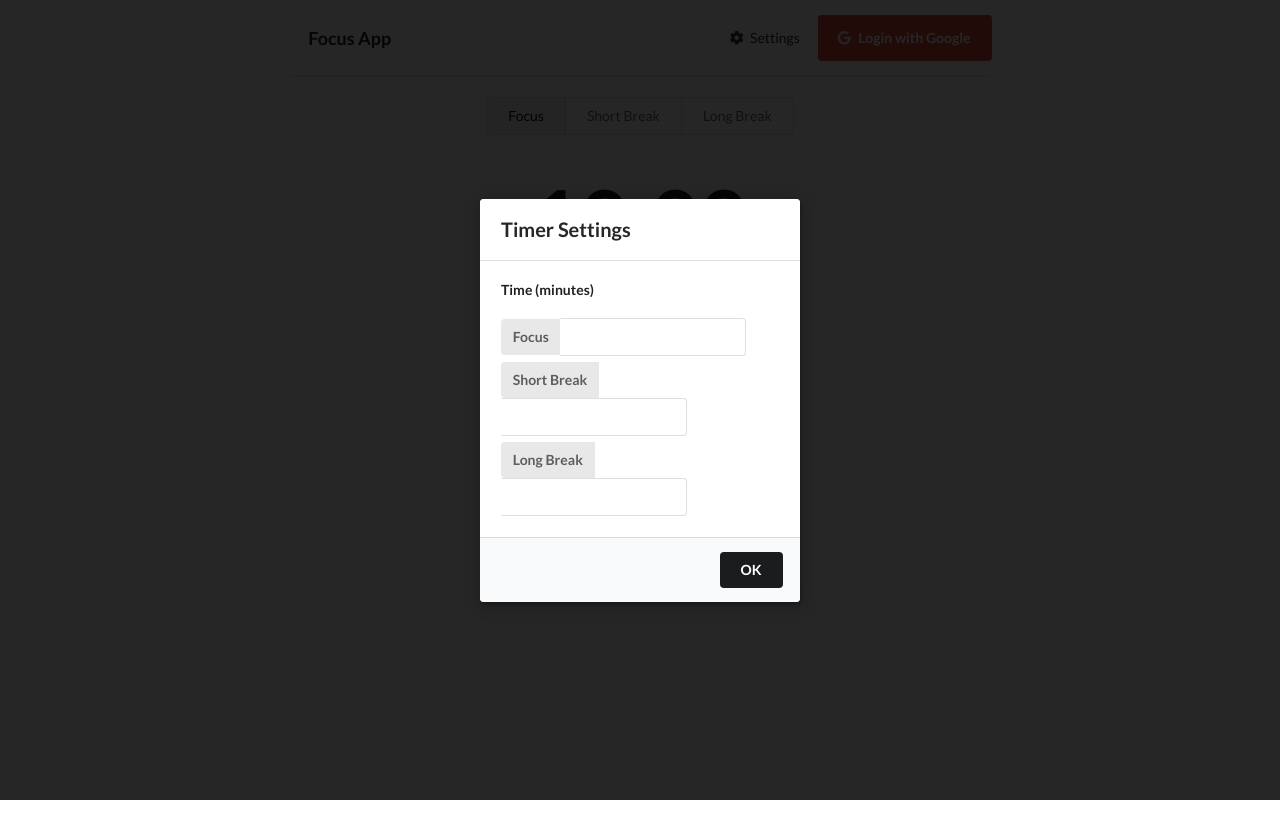
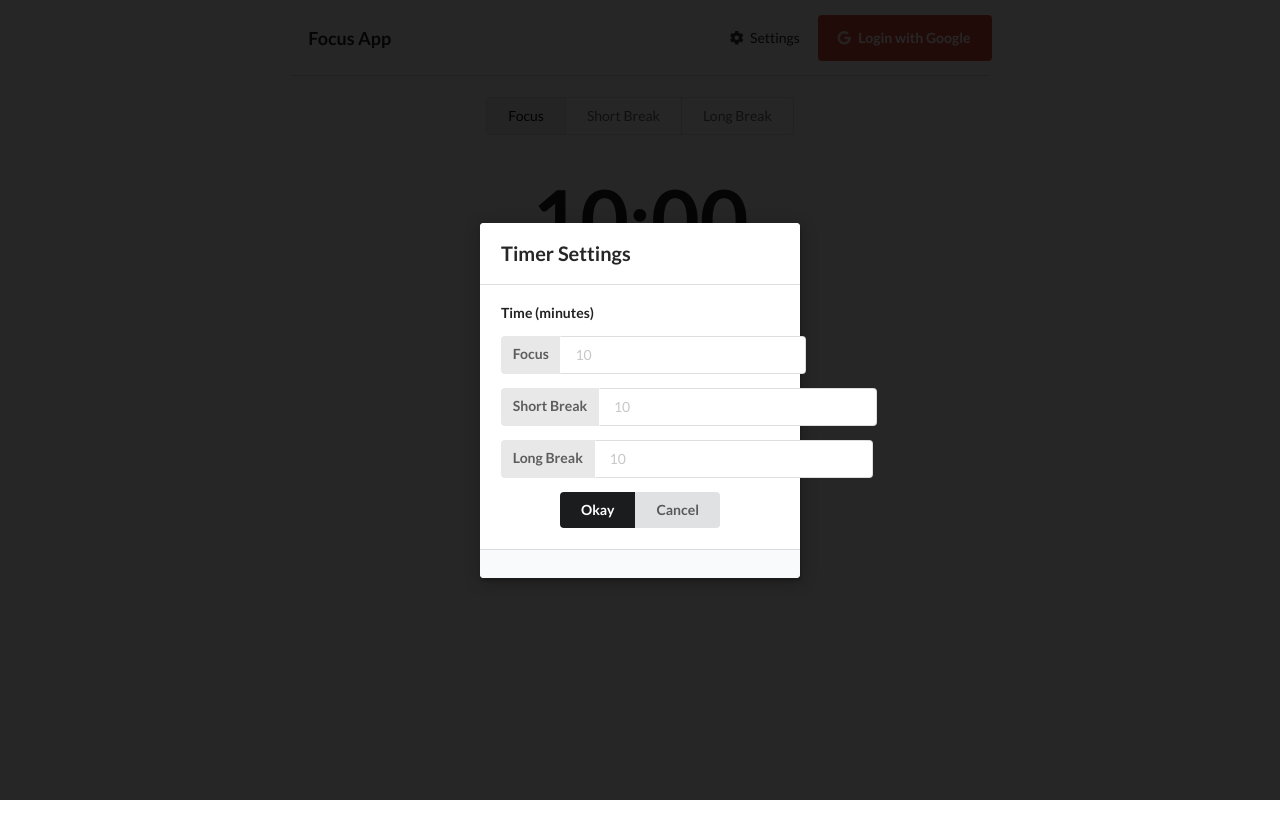
Before and after one commit to LukasV3/productivity-timer, a React (Create React App) app: page /settings in a window 1280 px wide. Built offline with nearby package versions, Linux system fonts and the light colour scheme.

Commit message:
implemented settings form using react-final-form

```diff
--- a/package.json
+++ b/package.json
@@ -6,8 +6,10 @@
     "@testing-library/jest-dom": "^5.11.9",
     "@testing-library/react": "^11.2.3",
     "@testing-library/user-event": "^12.6.2",
+    "final-form": "^4.20.1",
     "react": "^17.0.1",
     "react-dom": "^17.0.1",
+    "react-final-form": "^6.5.2",
     "react-router-dom": "^5.2.0",
     "react-scripts": "4.0.1",
     "web-vitals": "^0.2.4"
--- a/src/components/App.js
+++ b/src/components/App.js
@@ -3,7 +3,7 @@ import { Router, Route } from "react-router-dom";
 
 import Header from "./Header";
 import Timer from "./Timer";
-import Settings from "./Settings";
+import SettingsForm from "./SettingsForm";
 import history from "../history";
 
 const App = () => {
@@ -13,7 +13,7 @@ const App = () => {
         <Header />
         <div className="ui divider"></div>
         <Timer />
-        <Route path="/settings" exact component={Settings} />
+        <Route path="/settings" exact component={SettingsForm} />
       </div>
     </Router>
   );
--- a/src/components/Modal.js
+++ b/src/components/Modal.js
@@ -11,7 +11,7 @@ const Modal = (props) => {
       >
         <div className="header">{props.title}</div>
         <div className="content">{props.content}</div>
-        <div className="actions">{props.actions}</div>
+        <div className="actions"></div>
       </div>
     </div>,
     document.querySelector("#modal")
--- a/src/components/Settings.js
+++ /dev/null
@@ -1,49 +0,0 @@
-import React from "react";
-import Modal from "./Modal";
-import history from "../history";
-
-class Settings extends React.Component {
-  renderActions() {
-    return (
-      <button onClick={() => history.push("/")} className="ui button black">
-        OK
-      </button>
-    );
-  }
-
-  renderContent() {
-    return (
-      <div className="ui center aligned list">
-        <h5 className="ui item">Time (minutes)</h5>
-
-        <div className="ui item labeled input ">
-          <div className="ui label">Focus</div>
-          <input type="number" />
-        </div>
-
-        <div className="ui item labeled input ">
-          <div className="ui label">Short Break</div>
-          <input type="number" />
-        </div>
-
-        <div className="ui item labeled input ">
-          <div className="ui label">Long Break</div>
-          <input type="number" />
-        </div>
-      </div>
-    );
-  }
-
-  render() {
-    return (
-      <Modal
-        title="Timer Settings"
-        content={this.renderContent()}
-        actions={this.renderActions()}
-        onDismiss={() => history.push("/")}
-      />
-    );
-  }
-}
-
-export default Settings;
--- /dev/null
+++ b/src/components/SettingsForm.js
@@ -0,0 +1,76 @@
+import React from "react";
+import { Form, Field } from "react-final-form";
+
+import Modal from "./Modal";
+import history from "../history";
+
+class Settings extends React.Component {
+  onFormSubmit(values) {
+    history.push("/");
+    console.log(values);
+  }
+
+  renderForm() {
+    return (
+      <div className="ui container">
+        <h5 className="ui header">Time (minutes)</h5>
+
+        <Form
+          onSubmit={this.onFormSubmit}
+          render={({ handleSubmit }) => {
+            return (
+              <form className="ui form" onSubmit={handleSubmit}>
+                <div className="ui field labeled input ">
+                  <div className="ui label">Focus</div>
+                  <Field name="focus" component="input" type="number" placeholder="10" />
+                </div>
+                <div className="ui field labeled input ">
+                  <div className="ui label">Short Break</div>
+                  <Field
+                    name="short break"
+                    component="input"
+                    type="number"
+                    placeholder="10"
+                  />
+                </div>
+                <div className="ui field labeled input ">
+                  <div className="ui label">Long Break</div>
+                  <Field
+                    name="long break"
+                    component="input"
+                    type="number"
+                    placeholder="10"
+                  />
+                </div>
+                <div className="buttons ui center aligned container">
+                  <button type="submit" className="ui secondary button">
+                    Okay
+                  </button>
+                  <button
+                    type="button"
+                    onClick={() => history.push("/")}
+                    className="ui button"
+                  >
+                    Cancel
+                  </button>
+                </div>
+              </form>
+            );
+          }}
+        />
+      </div>
+    );
+  }
+
+  render() {
+    return (
+      <Modal
+        title="Timer Settings"
+        content={this.renderForm()}
+        onDismiss={() => history.push("/")}
+      />
+    );
+  }
+}
+
+export default Settings;
```
Also changed, not shown: 1 other file (tests, documents, lock files or other folders).
